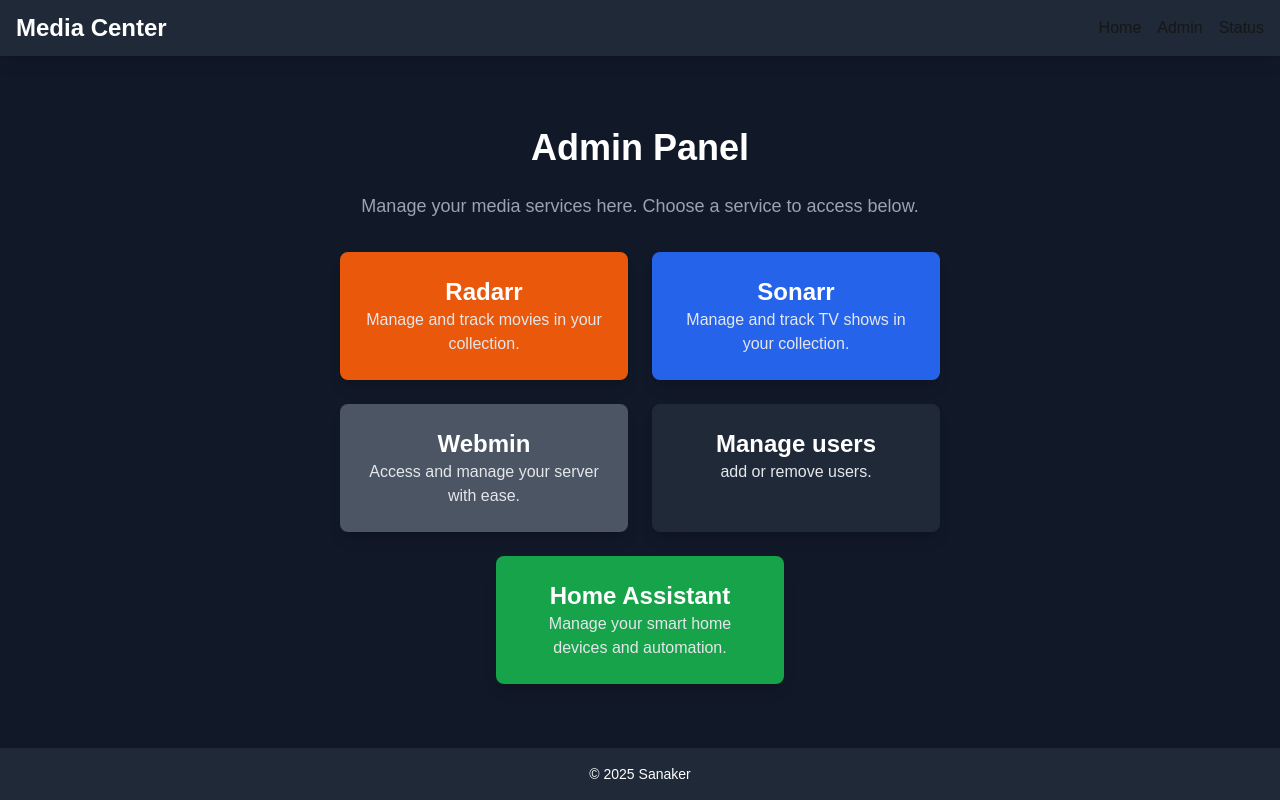
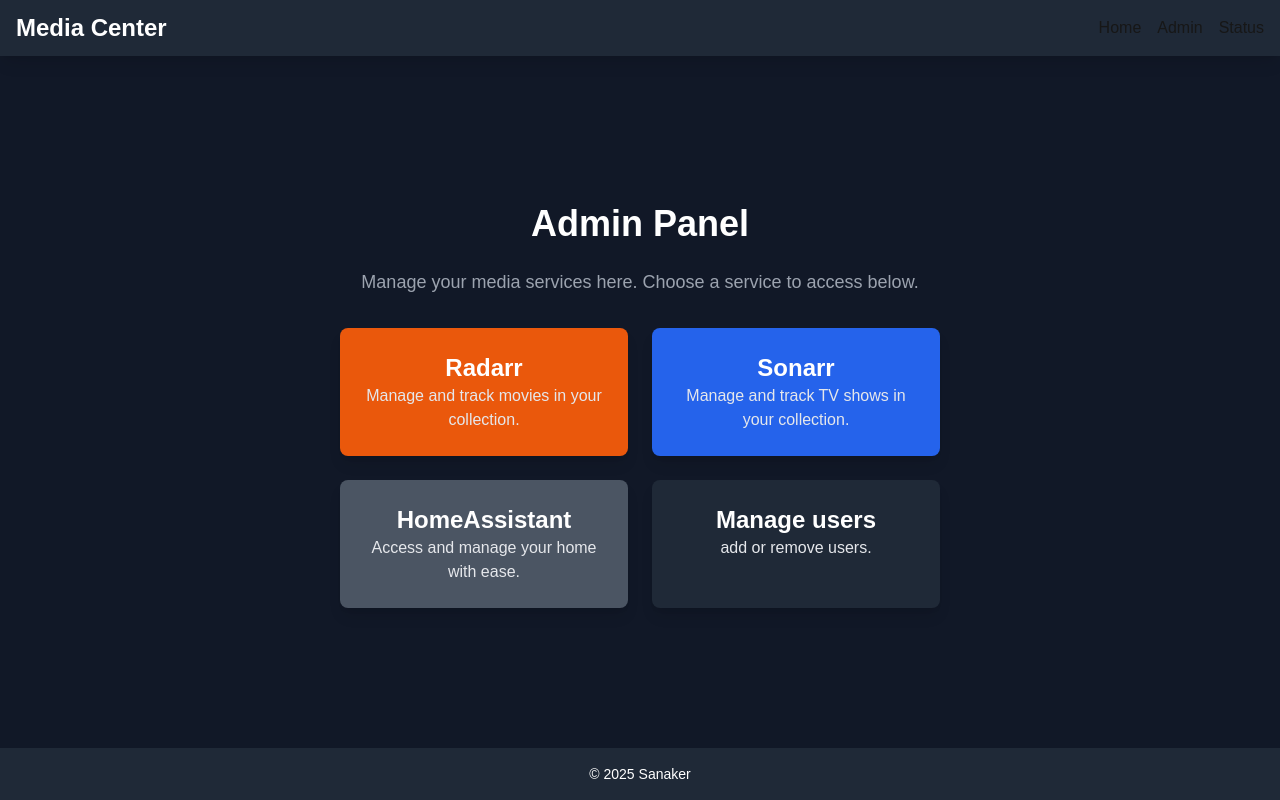
Before and after one commit to Sanaker/media-website, a Next.js app: page /admin in a window 1280 px wide. Built offline with nearby package versions, Linux system fonts and the light colour scheme; sample sign-in values are in the browser's storage.

Commit message:
Update page.tsx

```diff
--- a/app/admin/page.tsx
+++ b/app/admin/page.tsx
@@ -65,14 +65,14 @@
 
             {/* Webmin */}
             <a
-              href="https://webmin.sanakerdagestad.no"
+              href="https://homeassistant.sanakerdagestad.no"
               target="_blank"
               rel="noopener noreferrer"
               className="group block p-6 bg-gray-600 rounded-lg shadow-lg hover:bg-gray-500 transition-all w-72 text-center"
             >
-              <h2 className="text-2xl font-semibold group-hover:text-white">Webmin</h2>
+              <h2 className="text-2xl font-semibold group-hover:text-white">HomeAssistant</h2>
               <p className="text-gray-200 group-hover:text-gray-100">
-                Access and manage your server with ease.
+                Access and manage your home with ease.
               </p>
             </a>
             {/* Users */}
@@ -87,18 +87,6 @@
                 add or remove users.
               </p>
             </a>
-            {/* HomeAssistant */}
-            <a
-              href="https://homeassistant.sanakerdagestad.no"
-              target="_blank"
-              rel="noopener noreferrer"
-              className="group block p-6 bg-green-600 rounded-lg shadow-lg hover:bg-green-500 transition-all w-72 text-center"
-            >
-              <h2 className="text-2xl font-semibold group-hover:text-white">Home Assistant</h2>
-              <p className="text-gray-200 group-hover:text-gray-100">
-                Manage your smart home devices and automation.
-              </p>
-            </a>
           </div>
         </section>
       </main>
```
